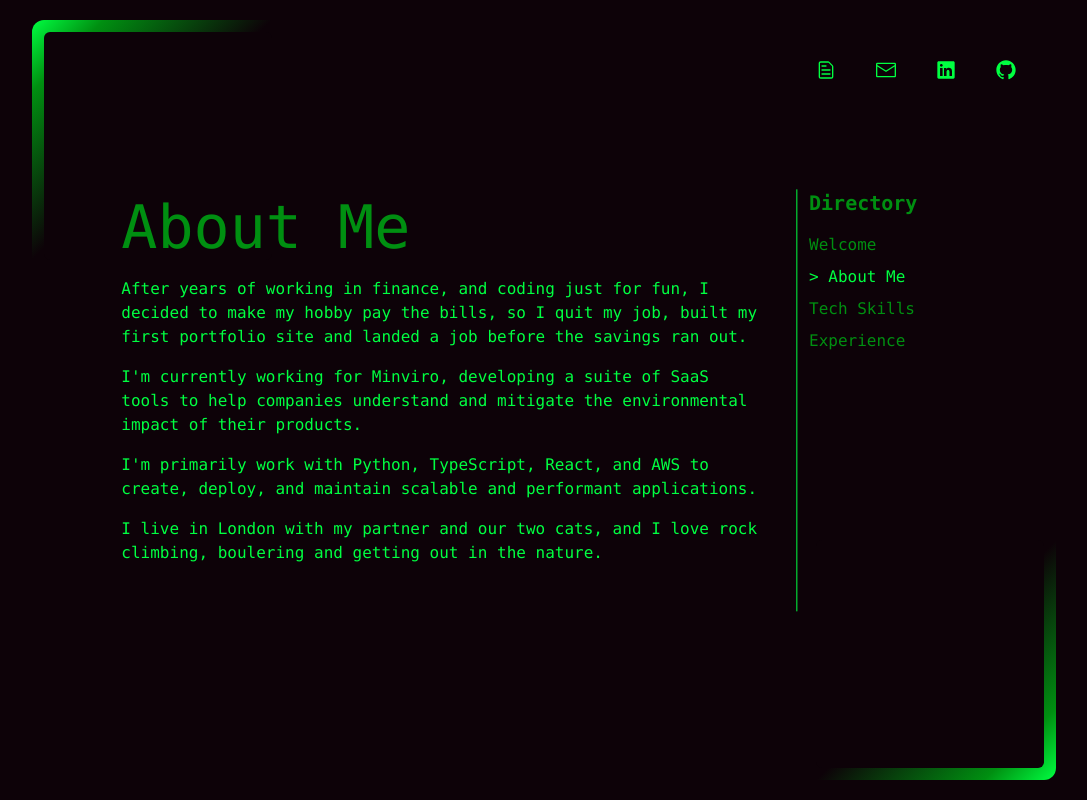
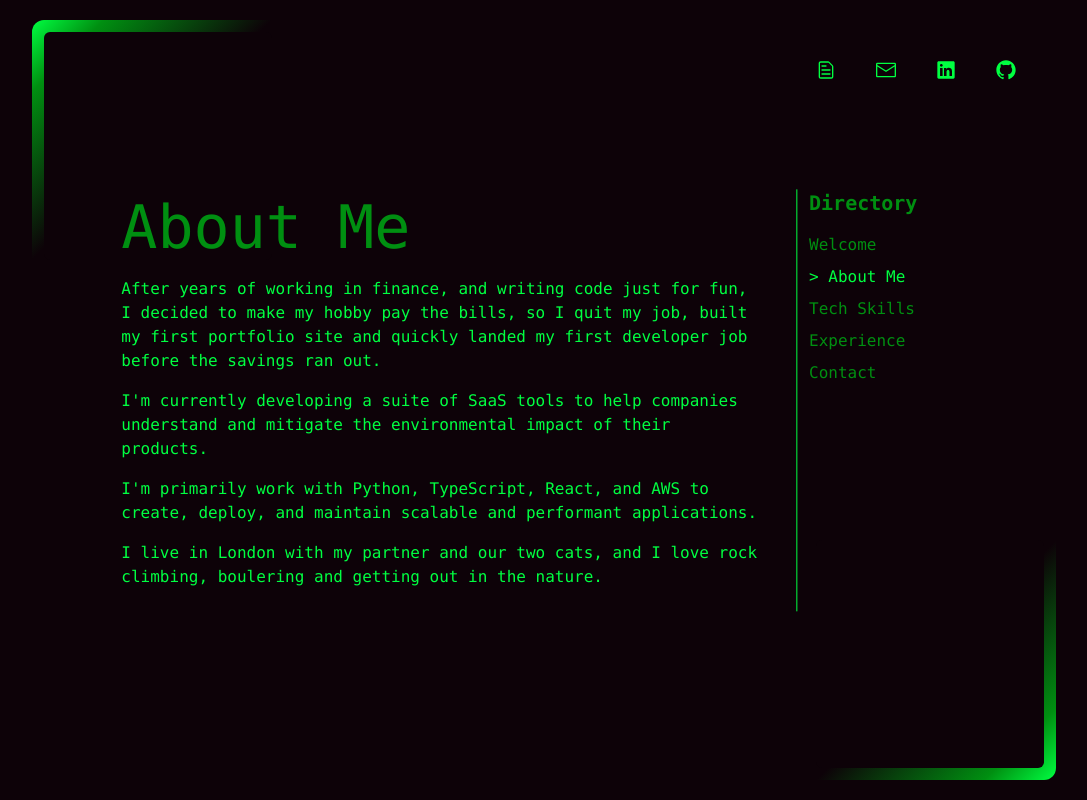
Before and after one commit to ed100miles/portfolio2023, a Next.js app: page / in a window 1280 px wide. Both pictures are taken after a click on the button "About Me". Shown: the whole page, without its empty margins (96-1183 px from the left). Built offline with nearby package versions, Linux system fonts and the light colour scheme.

Commit message:
added contact section

```diff
--- a/src/app/Content.tsx
+++ b/src/app/Content.tsx
@@ -10,6 +10,7 @@ export interface ContentMap {
   about: Content,
   skills: Content,
   experience: Content
+  contact: Content
 }
 
 const WelcomeContent = () => (
@@ -29,8 +30,8 @@ const WelcomeContent = () => (
 
 const AboutContent = () => (
   <div className="space-y-4">
-    <div>{"After years of working in finance, and coding just for fun, I decided to make my hobby pay the bills, so I quit my job, built my first portfolio site and landed a job before the savings ran out."}</div>
-    <div>{"I'm currently working for Minviro, developing a suite of SaaS tools to help companies understand and mitigate the environmental impact of their products."}</div>
+    <div>{"After years of working in finance, and writing code just for fun, I decided to make my hobby pay the bills, so I quit my job, built my first portfolio site and quickly landed my first developer job before the savings ran out."}</div>
+    <div>{"I'm currently developing a suite of SaaS tools to help companies understand and mitigate the environmental impact of their products."}</div>
     <div>{"I'm primarily work with Python, TypeScript, React, and AWS to create, deploy, and maintain scalable and performant applications."}</div>
     <div>{"I live in London with my partner and our two cats, and I love rock climbing, boulering and getting out in the nature."}</div>
   </div>
@@ -104,6 +105,23 @@ const ExperienceContent = () => {
       }
     </div>)
 }
+
+const ContactContent = () => (
+  <div className="space-y-4 md:text-lg">
+    <div>{"Want to find out more?"}</div>
+    <div>{"You can email me at "}
+      <a href="mailto:ed@edmiles.dev" className="underline">{"ed@edmiles.dev"}</a>
+      {" or drop me a message on my "}
+      <a
+        href="https://www.linkedin.com/in/ed-miles-tech/"
+        className="underline"
+        target="_blank"
+      >{"LinkedIn"}</a>
+    </div>
+    <div>{"Looking forward to hearing from you!"}</div>
+  </div>
+)
+
 export const contentMap: ContentMap = {
   welcome: {
     title: 'Welcome',
@@ -121,4 +139,8 @@ export const contentMap: ContentMap = {
     title: 'Experience',
     content: <ExperienceContent />
   },
+  contact: {
+    title: 'Contact',
+    content: <ContactContent />
+  },
 }
--- a/src/app/Icons.tsx
+++ b/src/app/Icons.tsx
@@ -66,7 +66,7 @@ const iconMap = [
   },
   {
     icon: <MailIcon />,
-    href: "mailto:edmilestech@gmail.com",
+    href: "mailto:ed@edmiles.dev",
     tooltip: 'Email'
   },
   {
```
